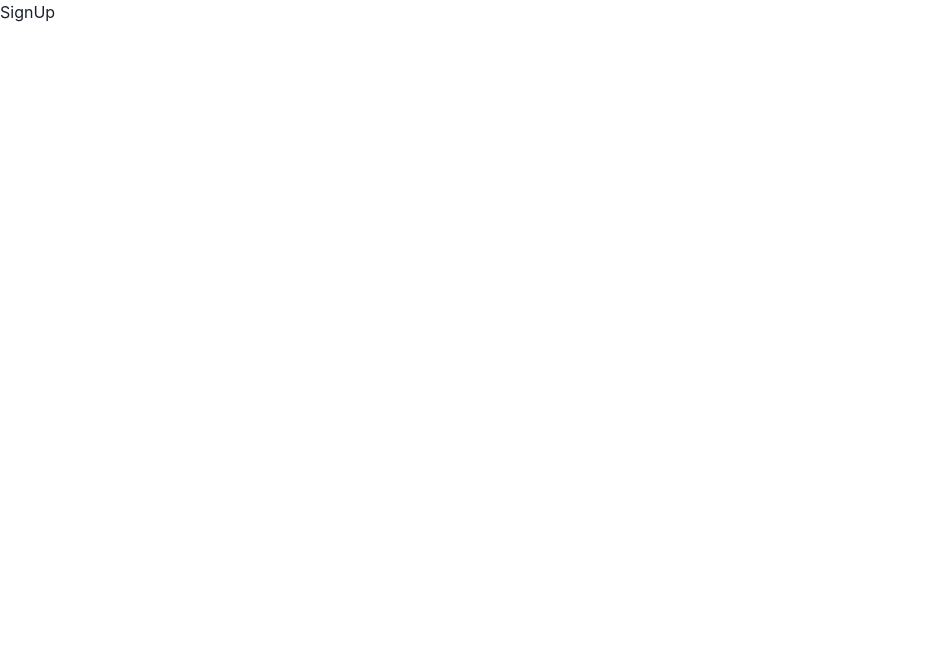
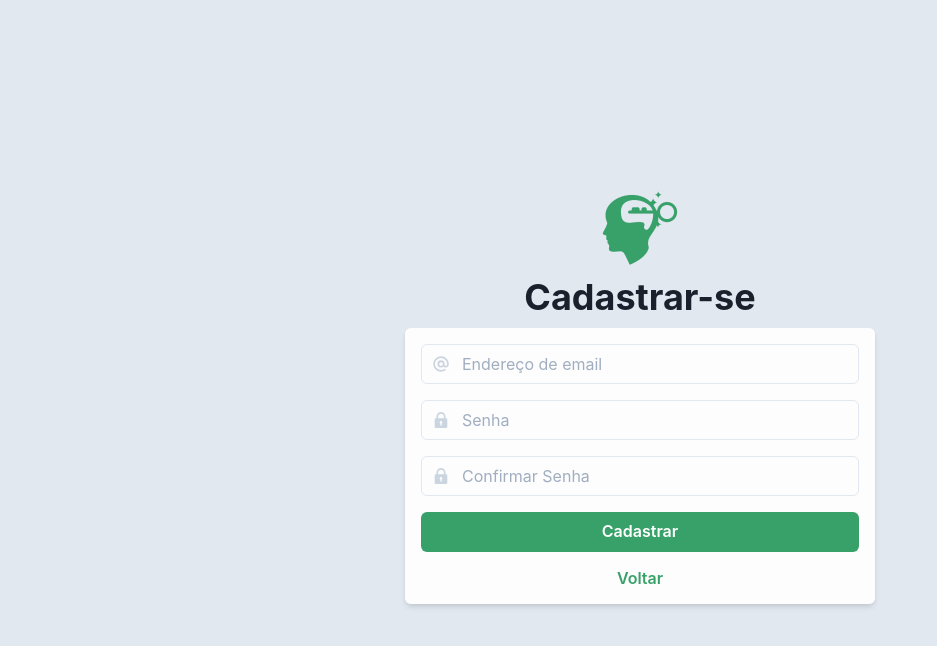
Before and after one commit to BernardoModerno/manage-clientes-react, a React (Create React App) app: page /signup in a window 1280 px wide. Shown: the top 646 px of the page, without its empty margins (0-937 px from the left). Built offline with nearby package versions, Linux system fonts and the light colour scheme.

Commit message:
Tela SignUp

```diff
--- a/src/pages/Auth/SignUp.tsx
+++ b/src/pages/Auth/SignUp.tsx
@@ -1,3 +1,64 @@
+import { AtSignIcon, LockIcon } from "@chakra-ui/icons";
+import { Box, Button, Flex, FormControl, Heading, Image, Input, InputGroup, InputLeftElement, Stack } from "@chakra-ui/react";
+import logo from "../../assets/logo.png";
+
 export default function SignUp() {
-    return <div>SignUp</div>;
+    return (
+        <Flex
+          flexDirection="column"
+          width="100wh"
+          height="100vh"
+          backgroundColor="gray.200"
+          justifyContent="center"
+          alignItems="center"
+        >
+            <Stack flexDir="column" mb="2" justifyContent="center" alignItems="center">
+                <Image src={logo} alt="Logo" boxSize="80px" objectFit="contain" />
+                <Heading>Cadastrar-se</Heading>
+                <Box minW={{ base: "90%", md: "470px" }}>
+                    <form>
+                        <Stack
+                            spacing={4}
+                            p="1rem"
+                            backgroundColor="whiteAlpha.900"
+                            boxShadow="md"
+                            borderRadius="md"
+                        >
+                            <FormControl>
+                                <InputGroup>
+                                    <InputLeftElement
+                                    pointerEvents="none"
+                                    children={<AtSignIcon color="gray.300" />}/>
+                                <Input type="email" placeholder="Endereço de email" />
+                                </InputGroup>
+                            </FormControl>
+                            <FormControl>
+                                <InputGroup>
+                                    <InputLeftElement
+                                    pointerEvents="none"
+                                    children={<LockIcon color="gray.300" />}/>
+                                <Input type="password" placeholder="Senha" />
+                                </InputGroup>
+                            </FormControl>
+                            <FormControl>
+                                <InputGroup>
+                                    <InputLeftElement
+                                    pointerEvents="none"
+                                    children={<LockIcon color="gray.300" />}/>
+                                <Input type="password" placeholder="Confirmar Senha" />
+                                </InputGroup>
+                            </FormControl>
+                            <Button type="submit" variant="solid" colorScheme="green">
+                                Cadastrar
+                            </Button>
+                            <Button type="button" variant="link" colorScheme="green">
+                                Voltar
+                            </Button>
+                        </Stack>
+                    </form>
+                </Box>
+            </Stack>
+
+        </Flex>
+    );
 }
```
